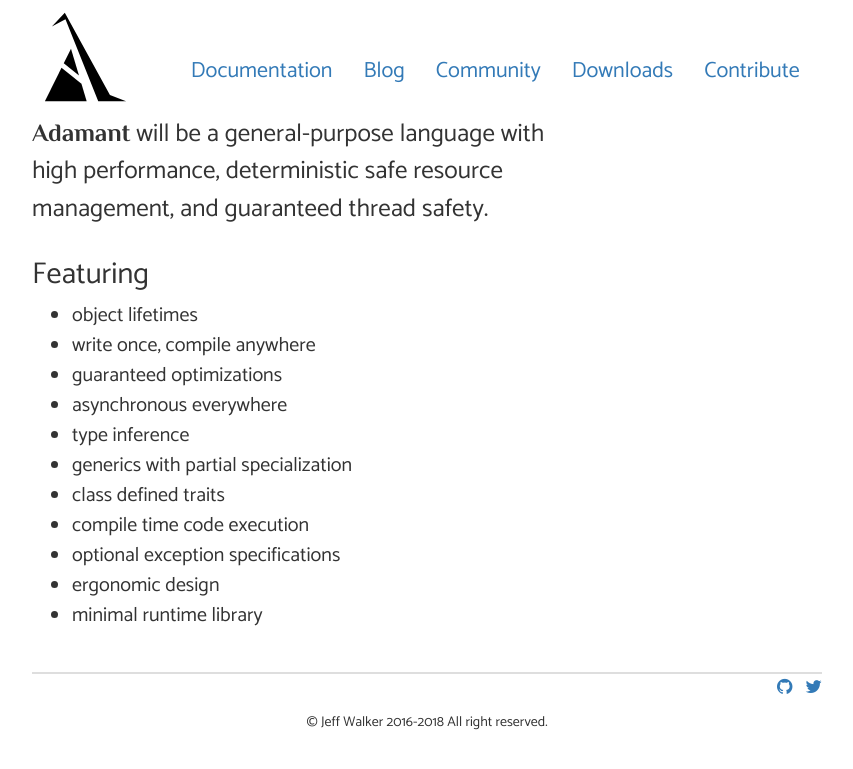
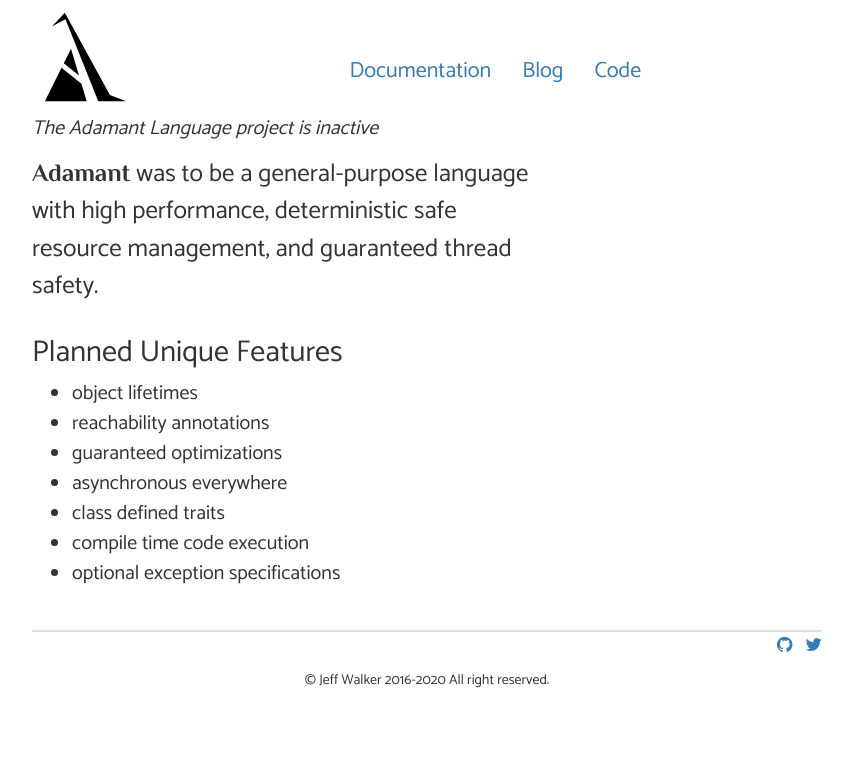
Before and after one commit to adamant/adamant-lang.org, a Jekyll site: the page built from index.html, in a window 1280 px wide. Shown: the top 769 px of the page, without its empty margins (213-1066 px from the left). Built offline with Jekyll 4.4.1, drawn with Linux system fonts in a browser that asks for light colours; nearby versions of some CDN libraries.

Commit message:
update website to inactive

```diff
--- a/_includes/footer.html
+++ b/_includes/footer.html
@@ -12,6 +12,6 @@
         {% endif %}
     </ul>
     <div class="legal">
-        &copy; Jeff Walker 2016-2018 All right reserved.
+        &copy; Jeff Walker 2016-2020 All right reserved.
     </div>
 </footer>
--- a/_includes/header.html
+++ b/_includes/header.html
@@ -4,10 +4,8 @@
         <li class="col-xs-12 col-md-10">
             <ul class="menu">
                 <li {%if page.section=='documentation' %} class="active"{% endif %}><h2><a href="/documentation" class="internal">Documentation</a></h2></li>
-				<li {%if page.section=='blog' %} class="active"{% endif %}><h2><a href="https://blog.adamant-lang.org" class="internal">Blog</a></h2></li>
-                <li {%if page.section=='community' %} class="active"{% endif %}><h2><a href="/community" class="internal">Community</a></h2></li>
-                <li {%if page.section=='downloads' %} class="active"{% endif %}><h2><a href="/downloads" class="internal">Downloads</a></h2></li>
-                <li {%if page.section=='contribute' %} class="active"{% endif %}><h2><a href="/contribute" class="internal">Contribute</a></h2></li>
+                <li {%if page.section=='blog' %} class="active"{% endif %}><h2><a href="https://blog.adamant-lang.org" class="internal">Blog</a></h2></li>
+                <li {%if page.section=='code' %} class="active"{% endif %}><h2><a href="/code" class="internal">Code</a></h2></li>
             </ul>
         </li>
     </ul>
--- a/index.html
+++ b/index.html
@@ -2,25 +2,26 @@
 layout: master
 ---
 <div class="row">
-    <div class="col-md-8">
-        <p class=pitch><span class="logo-name">Adamant</span> will be a general-purpose language with high performance, deterministic safe resource management, and guaranteed thread safety.</p>
+    <div class="col-md-10">
+        <p><i>The Adamant Language project is inactive</i></p>
     </div>
 </div>
 <div class="row">
     <div class="col-md-8">
-        <h2>Featuring</h2>
+        <p class=pitch><span class="logo-name">Adamant</span> was to be a general-purpose language with high performance, deterministic safe resource management, and guaranteed thread safety.</p>
+    </div>
+</div>
+<div class="row">
+    <div class="col-md-8">
+        <h2>Planned Unique Features</h2>
         <ul>
             <li>object lifetimes</li>
-            <li>write once, compile anywhere</li>
+            <li>reachability annotations</li>
             <li>guaranteed optimizations</li>
             <li>asynchronous everywhere</li>
-            <li>type inference</li>
-            <li>generics with partial specialization</li>
             <li>class defined traits</li>
             <li>compile time code execution</li>
             <li>optional exception specifications</li>
-            <li>ergonomic design</li>
-            <li>minimal runtime library</li>
         </ul>
     </div>
     <div class="col-md-7">
```
Also changed, not shown: code.md (added, +10 -0 lines), community.md (deleted, +0 -7 lines), contribute.md (deleted, +0 -7 lines), documentation.md (+2 -2 lines), downloads.md (deleted, +0 -7 lines).
